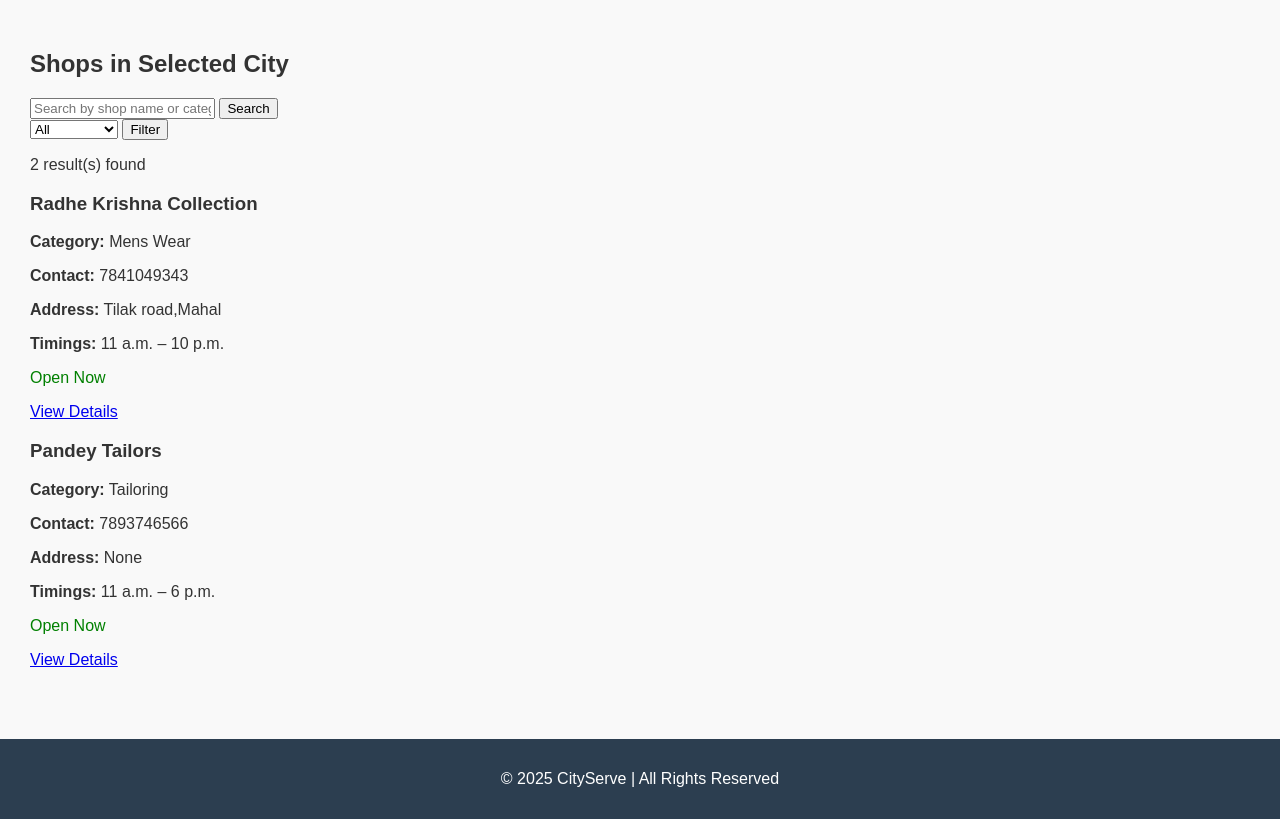
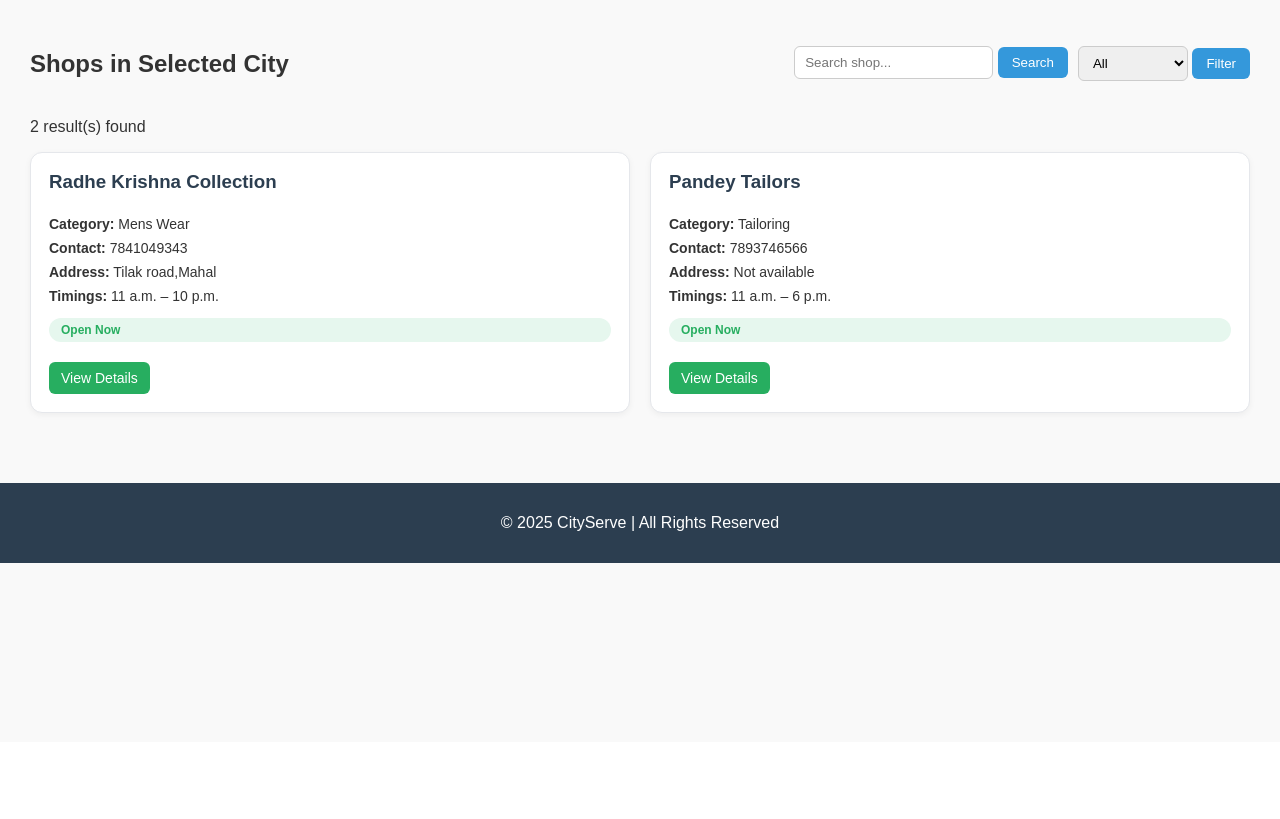
Before and after one commit to ishikamokati30/CityServe, a Django app: page /shops/1/ in a window 1280 px wide. Shown: the part 58-877 px from the top of the page. After the commit the page ends 621 px from the top, so only its background shows below. Run offline with Django 5.2, Linux system fonts and the light colour scheme; data comes from the database, SQL or seed files in the repository; both versions use the stored data as it was after the commit.

Commit message:
Order functionality improvements and UI updates

```diff
--- a/cityserve/static/css/style.css
+++ b/cityserve/static/css/style.css
@@ -1,4 +1,3 @@
-/* ===== RESET ===== */
 * {
     box-sizing: border-box;
 }
@@ -10,7 +9,6 @@ body {
     color: #333;
 }
 
-/* ===== HEADER ===== */
 header {
     background: #2c3e50;
     color: #fff;
@@ -31,7 +29,6 @@ header nav a {
     margin-left: 20px;
 }
 
-/* ===== MAIN ===== */
 main {
     padding: 30px;
 }
@@ -43,7 +40,6 @@ footer {
     color: #fff;
     margin-top: 40px;
 }
-
 
 .hero {
     background: linear-gradient(to right, #a02020, #e08a21);
@@ -60,7 +56,6 @@ footer {
     font-size: 22px;
     font-weight: bold;
 }
-
 
 .city-row {
     display: flex;
@@ -120,3 +115,122 @@ footer {
     font-size: 20px;
     color: #555;
 }
+
+.section-title {
+    margin-bottom: 15px;
+    font-size: 24px;
+    font-weight: bold;
+}
+
+.shops-header {
+    display: flex;
+    justify-content: space-between;
+    align-items: center;
+    margin-bottom: 20px;
+}
+
+.controls {
+    display: flex;
+    gap: 10px;
+}
+
+.search-form input,
+.filter-form select {
+    padding: 8px 10px;
+    border-radius: 6px;
+    border: 1px solid #ccc;
+}
+
+.search-form button,
+.filter-form button {
+    padding: 8px 14px;
+    background: #3498db;
+    color: white;
+    border: none;
+    border-radius: 6px;
+    cursor: pointer;
+}
+
+.search-form button:hover,
+.filter-form button:hover {
+    background: #217dbb;
+}
+
+.clear-btn {
+    margin-left: 10px;
+    color: red;
+    text-decoration: none;
+    font-weight: bold;
+}
+
+.results-count {
+    margin-bottom: 15px;
+    font-weight: bold;
+}
+
+.shop-grid {
+    display: grid;
+    grid-template-columns: repeat(auto-fit, minmax(260px, 1fr));
+    gap: 20px;
+}
+
+.shop-card {
+    background: #fff;
+    padding: 18px;
+    border-radius: 12px;
+    border: 1px solid #e5e7eb;
+    box-shadow: 0 2px 6px rgba(0,0,0,0.05);
+    display: flex;
+    flex-direction: column;
+    justify-content: space-between;
+    transition: transform 0.2s ease;
+}
+
+.shop-card:hover {
+    transform: translateY(-4px);
+}
+
+.shop-card h3 {
+    margin-top: 0;
+    color: #2c3e50;
+}
+
+.shop-card p {
+    margin: 4px 0;
+    font-size: 14px;
+}
+
+.status {
+    display: inline-block;
+    margin: 10px 0;
+    padding: 5px 12px;
+    border-radius: 20px;
+    font-size: 12px;
+    font-weight: bold;
+}
+
+.status.open {
+    background: #e6f7ee;
+    color: #27ae60;
+}
+
+.status.closed {
+    background: #fdecea;
+    color: #e74c3c;
+}
+
+.details-btn {
+    margin-top: 10px;
+    align-self: flex-start;
+    padding: 8px 12px;
+    background: #27ae60;
+    color: white;
+    text-decoration: none;
+    border-radius: 6px;
+    font-size: 14px;
+    display: inline-block;
+}
+
+.details-btn:hover {
+    background: #219150;
+}
--- a/cityserve/templates/shops.html
+++ b/cityserve/templates/shops.html
@@ -2,62 +2,51 @@
 
 {% block content %}
 
+<div class="shops-header">
     <h2>Shops in Selected City</h2>
 
+    <div class="controls">
         <form method="get" class="search-form">
-    <input type="text" name="q" placeholder="Search by shop name or category..." value="{{ request.GET.q }}">
-    {% if request.GET.category %}
-        <input type="hidden" name="category" value="{{ request.GET.category }}">
-    {% endif %}
+            <input type="text" name="q" placeholder="Search shop..." value="{{ request.GET.q }}">
             <button type="submit">Search</button>
         </form>
 
         <form method="get" class="filter-form">
-    {% if request.GET.q %}
-        <input type="hidden" name="q" value="{{ request.GET.q }}">
-    {% endif %}
             <select name="category">
                 <option value="">All</option>
-        <option value="Printing Services" {% if request.GET.category == "Printing Services" %}selected{% endif %}>Printing</option>
-        <option value="Tailoring" {% if request.GET.category == "Tailoring" %}selected{% endif %}>Tailoring</option>
-        <option value="Electronics" {% if request.GET.category == "Electronics" %}selected{% endif %}>Electronics</option>
+                <option value="Mens Wear">Mens Wear</option>
+                <option value="Tailoring">Tailoring</option>
+                <option value="Electronics">Electronics</option>
             </select>
             <button type="submit">Filter</button>
         </form>
-
-{% if request.GET.q or request.GET.category %}
-    {% if city_id %}
-        <a href="{% url 'shops' city_id %}" class="clear-btn">Clear</a>
-    {% endif %}
-{% endif %}
+    </div>
+</div>
 
 <p>{{ shops|length }} result(s) found</p>
 
 {% if shops %}
-<div class="shop-list">
+<div class="shop-grid">
     {% for shop in shops %}
     <div class="shop-card">
         <h3>{{ shop.name }}</h3>
         <p><strong>Category:</strong> {{ shop.category }}</p>
         <p><strong>Contact:</strong> {{ shop.contact }}</p>
-            <p><strong>Address:</strong> {{ shop.address }}</p>
-
+        <p><strong>Address:</strong> {{ shop.address|default:"Not available" }}</p>
         <p><strong>Timings:</strong> {{ shop.open_time }} – {{ shop.close_time }}</p>
 
         {% if shop.is_open %}
-                <p style="color:green;">Open Now</p>
+            <span class="status open">Open Now</span>
         {% else %}
-                <p style="color:red;">Closed</p>
+            <span class="status closed">Closed</span>
         {% endif %}
 
-            <a href="/shop/{{ shop.id }}/" class="details-btn">View Details</a>
+        <a href="{% url 'shop_detail' shop.id %}" class="details-btn">View Details</a>
     </div>
     {% endfor %}
 </div>
 {% else %}
-    <p>No shops available in this city.</p>
+<p>No shops available.</p>
 {% endif %}
-{% if p.image %}
-    <img src="{{ p.image.url }}" width="150">
-{% endif %}
+
 {% endblock %}
```
Also changed, not shown: cityserve/db.sqlite3. Lines whose indentation alone changed are shown as unchanged.
